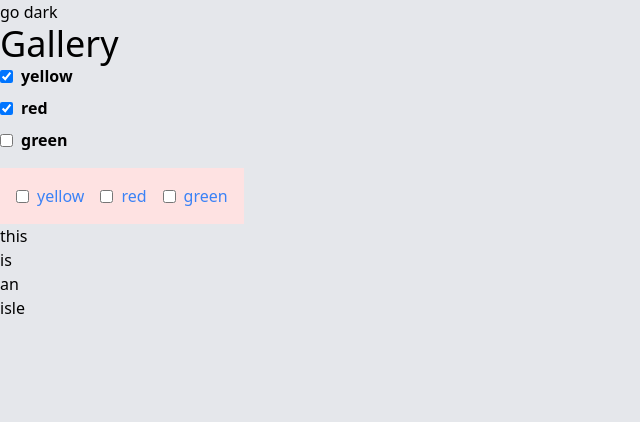
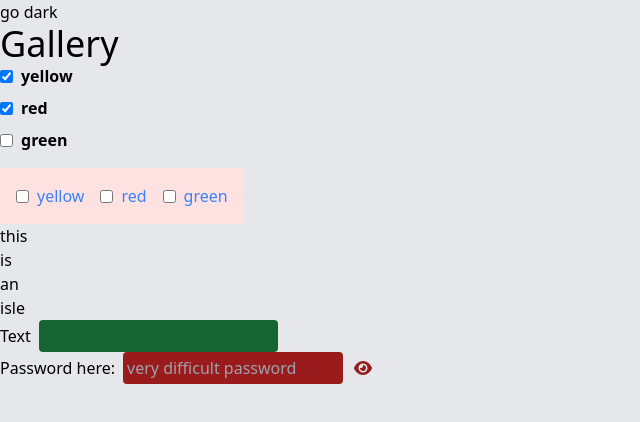
Before and after one commit to CrgioYalux/brute-draft, a React (Vite) app: page / in a window 1280 px wide. Shown: the top 422 px of the page, without its empty margins (0-640 px from the left). Built offline with nearby package versions, Linux system fonts and the light colour scheme.

Commit message:
feat: add last created components

```diff
--- a/src/App.tsx
+++ b/src/App.tsx
@@ -1,6 +1,6 @@
 import './App.css';
 import { useTheme } from './providers/Theme/';
-import { CheckboxList, Grid, Row, Cell } from './components/';
+import { TextInput, PasswordInput, Grid, Row, Cell, CheckboxList } from './components/';
 import { useState } from 'react';
 
 type Color = {
@@ -22,6 +22,8 @@ function App() {
       id: 2, name: 'green', selected: false,
     },
   ]);
+  const [input, setInput] = useState<string>('');
+  const [password, setPassword] = useState<string>('');
 
   return (
     <div className='min-h-screen bg-gray-200 dark:bg-gray-900'>
@@ -57,6 +59,15 @@ function App() {
           <Cell id={4} isleId={1}>isle</Cell>
         </Row>
       </Grid>
+      <TextInput text={input} setText={setInput} onlyLetters allowSpaces variant='success' />
+      <PasswordInput
+      password={password}
+      setPassword={setPassword}
+      label='Password here:'
+      variant={password.length === 0 ? 'error' : 'success'}
+      classNames={{ input: 'transition' }}
+      placeholder='very difficult password'
+      />
     </div>
   );
 }
```
